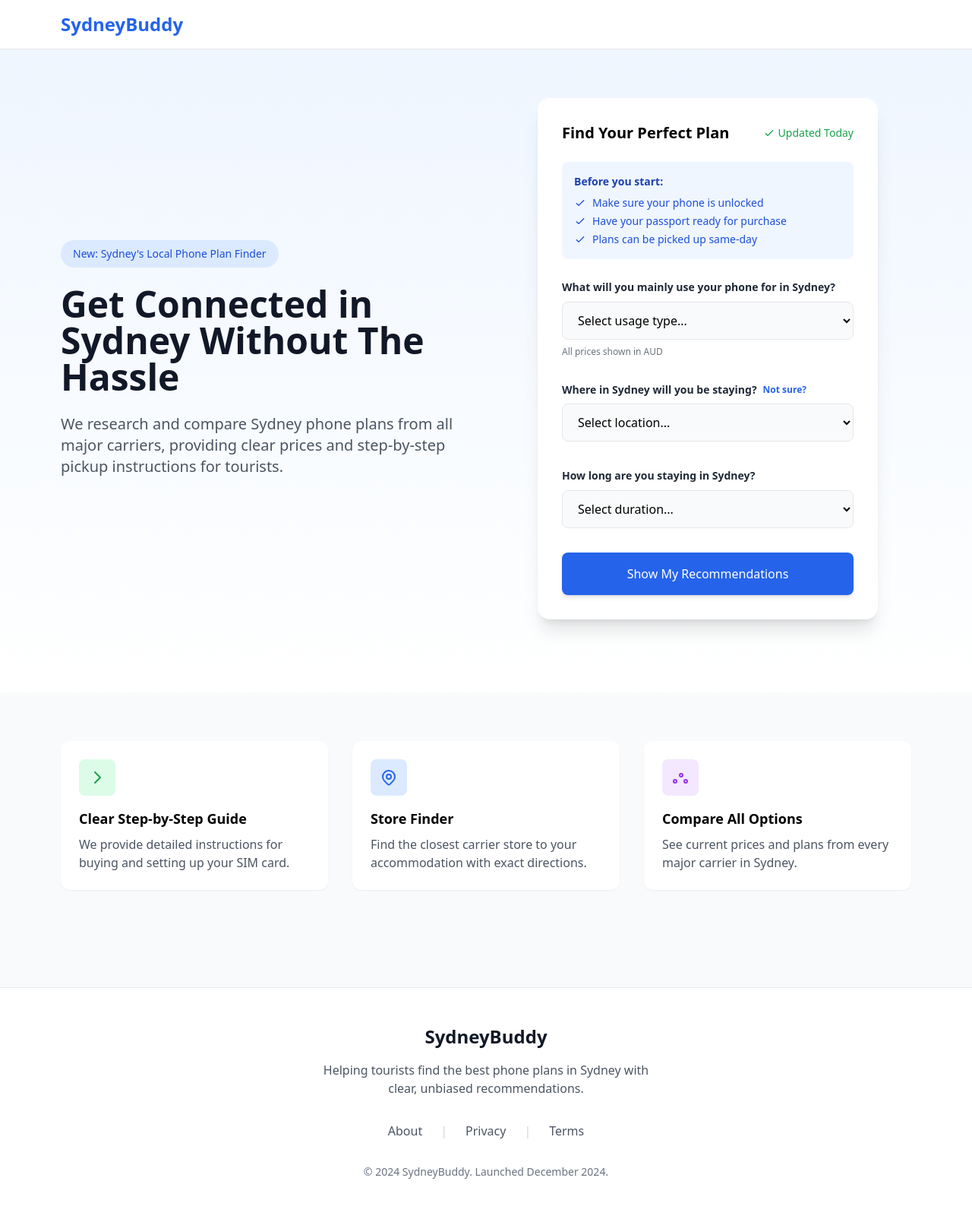
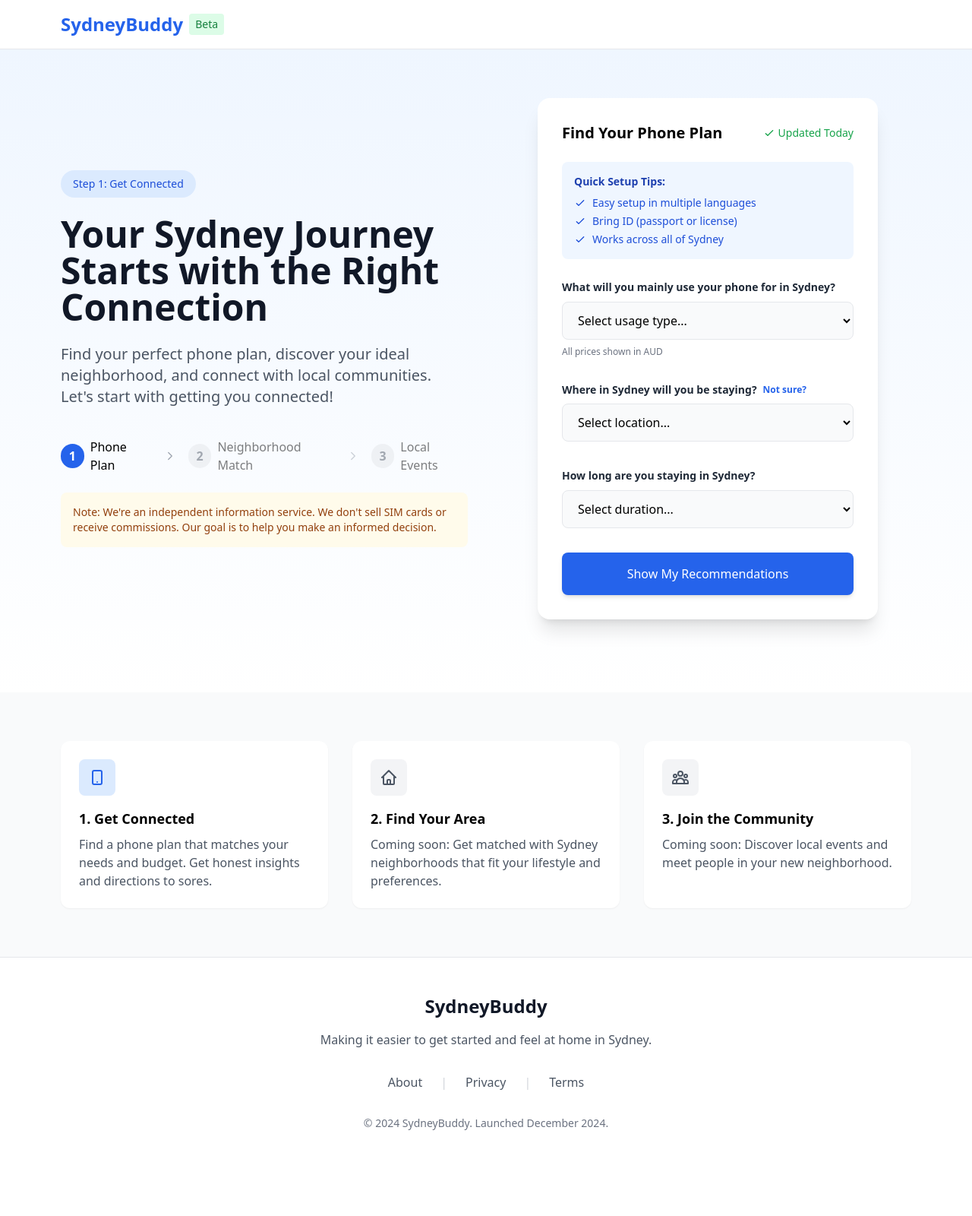
Before and after one commit to Raining-Vegetables/travel, a PHP site: page / in a window 1280 px wide. Shown: the whole page at 76% size. After the commit the page ends 1487 px from the top, so only its background shows below. Run offline with PHP 8.4, Linux system fonts and the light colour scheme; a stand-in replaces the project's code that opens the database connection; some libraries are stand-ins or nearby versions.

Commit message:
improving SEO

```diff
--- a/index.php
+++ b/index.php
@@ -1,20 +1,22 @@
-<?php
-// controllers/RecommendationController.php
-require_once 'config/access-db.php';
-require_once 'config/config.php';
-
-?>
-
 <!DOCTYPE html>
 <html lang="en">
+
 
 <head>
     <meta charset="UTF-8">
     <meta name="viewport" content="width=device-width, initial-scale=1.0">
-    <title>Sydney Tourist Phone Plans - Get Connected with Confidence</title>
+    <title>SydneyBuddy - Get Connected & Find Your Perfect Sydney Spot</title>
     <script src="https://cdn.tailwindcss.com"></script>
-    <meta name="description"
-        content="Find the perfect Sydney phone plan for tourists. Compare prices, get step-by-step setup guides, and find the nearest store. Save time and money on your Australian phone plan.">
+
+
+    <script src="https://cdn.tailwindcss.com"></script>
+
+    <!-- Enhanced SEO Meta Tags -->
+    <meta name="description" content="Start your Sydney journey right! Get connected with the perfect phone plan, find your ideal neighborhood, and connect with local communities. Your first step to feeling at home in Sydney.">
+
+    <!-- Additional Meta Tags -->
+    <meta name="keywords" content="sydney phone plans, sydney neighborhoods, new to sydney, moving to sydney, sydney communities">
+
 
     <!-- Open Graph / Facebook -->
     <meta property="og:type" content="website">
@@ -58,13 +60,10 @@ require_once 'config/config.php';
     <nav class="bg-white border-b">
         <div class="max-w-6xl mx-auto px-4">
             <div class="flex justify-between h-16 items-center">
-                <div class="flex items-center">
+                <div class="flex items-center gap-2">
                     <span class="text-2xl font-bold text-blue-600">SydneyBuddy</span>
+                    <span class="text-sm px-2 py-1 bg-green-100 text-green-700 rounded">Beta</span>
                 </div>
-                <!-- <div class="flex space-x-4 text-sm">
-                    <a href="#how-it-works" class="text-gray-600 hover:text-gray-900">How It Works</a>
-                    <a href="#contact" class="text-gray-600 hover:text-gray-900">Contact</a>
-                </div> -->
             </div>
         </div>
     </nav>
@@ -75,66 +74,81 @@ require_once 'config/config.php';
             <div class="flex flex-col md:flex-row items-center gap-12">
                 <div class="flex-1 space-y-6">
                     <div class="inline-block bg-blue-100 text-blue-700 px-4 py-2 rounded-full text-sm font-medium">
-                        New: Sydney's Local Phone Plan Finder
+                        Step 1: Get Connected
                     </div>
                     <h1 class="text-4xl md:text-5xl font-bold text-gray-900 leading-tight">
-                        Get Connected in Sydney Without The Hassle
+                        Your Sydney Journey Starts with the Right Connection
                     </h1>
                     <p class="text-xl text-gray-600">
-                        We research and compare Sydney phone plans from all major carriers, providing clear prices and
-                        step-by-step pickup instructions for tourists.
+                        Find your perfect phone plan, discover your ideal neighborhood, and connect with local communities. Let's start with getting you connected!
                     </p>
+
+                    <!-- Journey Steps -->
+                    <div class="flex items-center gap-4 pt-4">
+                        <div class="flex items-center gap-2">
+                            <div class="w-8 h-8 rounded-full bg-blue-600 text-white flex items-center justify-center font-bold">1</div>
+                            <span class="font-medium">Phone Plan</span>
+                        </div>
+                        <svg class="w-4 h-4 text-gray-400" fill="none" stroke="currentColor" viewBox="0 0 24 24">
+                            <path stroke-linecap="round" stroke-linejoin="round" stroke-width="2" d="M9 5l7 7-7 7" />
+                        </svg>
+                        <div class="flex items-center gap-2 opacity-50">
+                            <div class="w-8 h-8 rounded-full bg-gray-200 text-gray-600 flex items-center justify-center font-bold">2</div>
+                            <span class="font-medium">Neighborhood Match</span>
+                        </div>
+                        <svg class="w-4 h-4 text-gray-400 opacity-50" fill="none" stroke="currentColor" viewBox="0 0 24 24">
+                            <path stroke-linecap="round" stroke-linejoin="round" stroke-width="2" d="M9 5l7 7-7 7" />
+                        </svg>
+                        <div class="flex items-center gap-2 opacity-50">
+                            <div class="w-8 h-8 rounded-full bg-gray-200 text-gray-600 flex items-center justify-center font-bold">3</div>
+                            <span class="font-medium">Local Events</span>
+                        </div>
+                    </div>
+
+                    <!-- Important Notes -->
+                    <div class="bg-amber-50 rounded-lg p-4 mt-6">
+                        <p class="text-sm text-amber-800">
+                            Note: We're an independent information service. We don't sell SIM cards or receive commissions. Our goal is to help you make an informed decision.
+                        </p>
+                    </div>
                 </div>
+
                 <div class="flex-1">
                     <div class="bg-white rounded-2xl shadow-xl p-8 max-w-md mx-auto">
                         <div class="flex items-center justify-between mb-6">
-                            <h2 class="text-xl font-semibold">Find Your Perfect Plan</h2>
+                            <h2 class="text-xl font-semibold">Find Your Phone Plan</h2>
                             <div class="flex items-center text-sm text-green-600">
                                 <svg class="w-4 h-4 mr-1" fill="none" stroke="currentColor" viewBox="0 0 24 24">
-                                    <path stroke-linecap="round" stroke-linejoin="round" stroke-width="2"
-                                        d="M5 13l4 4L19 7"></path>
+                                    <path stroke-linecap="round" stroke-linejoin="round" stroke-width="2" d="M5 13l4 4L19 7" />
                                 </svg>
                                 Updated Today
                             </div>
                         </div>
 
-                        <!-- Pre-requirements Notice -->
+                        <!-- Quick Tips -->
                         <div class="mb-6 p-4 bg-blue-50 rounded-lg">
-                            <h3 class="text-sm font-semibold text-blue-800 mb-2">Before you start:</h3>
+                            <h3 class="text-sm font-semibold text-blue-800 mb-2">Quick Setup Tips:</h3>
                             <ul class="text-sm text-blue-700 space-y-1">
                                 <li class="flex items-center gap-2">
                                     <svg class="w-4 h-4" fill="none" stroke="currentColor" viewBox="0 0 24 24">
-                                        <path stroke-linecap="round" stroke-linejoin="round" stroke-width="2"
-                                            d="M5 13l4 4L19 7"></path>
+                                        <path stroke-linecap="round" stroke-linejoin="round" stroke-width="2" d="M5 13l4 4L19 7" />
                                     </svg>
-                                    Make sure your phone is unlocked
+                                    Easy setup in multiple languages
                                 </li>
                                 <li class="flex items-center gap-2">
                                     <svg class="w-4 h-4" fill="none" stroke="currentColor" viewBox="0 0 24 24">
-                                        <path stroke-linecap="round" stroke-linejoin="round" stroke-width="2"
-                                            d="M5 13l4 4L19 7"></path>
+                                        <path stroke-linecap="round" stroke-linejoin="round" stroke-width="2" d="M5 13l4 4L19 7" />
                                     </svg>
-                                    Have your passport ready for purchase
+                                    Bring ID (passport or license)
                                 </li>
                                 <li class="flex items-center gap-2">
                                     <svg class="w-4 h-4" fill="none" stroke="currentColor" viewBox="0 0 24 24">
-                                        <path stroke-linecap="round" stroke-linejoin="round" stroke-width="2"
-                                            d="M5 13l4 4L19 7"></path>
+                                        <path stroke-linecap="round" stroke-linejoin="round" stroke-width="2" d="M5 13l4 4L19 7" />
                                     </svg>
-                                    Plans can be picked up same-day
+                                    Works across all of Sydney
                                 </li>
                             </ul>
                         </div>
-
-                        <?php if (isset($_SESSION['error'])): ?>
-                            <div class="bg-red-100 border border-red-400 text-red-700 px-4 py-3 rounded relative mb-4">
-                                <?php
-                                echo htmlspecialchars($_SESSION['error']);
-                                unset($_SESSION['error']);
-                                ?>
-                            </div>
-                        <?php endif; ?>
-
 
                         <form action="controllers/RecommendationController.php" method="GET" class="space-y-8" id="planFinderForm">
 
@@ -196,54 +210,53 @@ require_once 'config/config.php';
                                 Show My Recommendations
                             </button>
                         </form>
+
                     </div>
                 </div>
             </div>
         </div>
     </div>
 
-    <!-- Trust Sections -->
+
+
+
+
+    <!-- Process Preview -->
     <div class="max-w-6xl mx-auto px-4 py-16">
-        <!-- Trust Badges -->
-        <div class="grid grid-cols-1 md:grid-cols-3 gap-8 mb-16">
+        <div class="grid grid-cols-1 md:grid-cols-3 gap-8">
             <div class="bg-white rounded-xl p-6 shadow-sm">
-                <div class="w-12 h-12 bg-green-100 rounded-lg flex items-center justify-center mb-4">
-                    <svg class="w-6 h-6 text-green-600" fill="none" stroke="currentColor" viewBox="0 0 24 24">
-                        <path stroke-linecap="round" stroke-linejoin="round" stroke-width="2" d="M9 5l7 7-7 7"></path>
+                <div class="w-12 h-12 bg-blue-100 rounded-lg flex items-center justify-center mb-4">
+                    <svg class="w-6 h-6 text-blue-600" fill="none" stroke="currentColor" viewBox="0 0 24 24">
+                        <path stroke-linecap="round" stroke-linejoin="round" stroke-width="2" d="M12 18h.01M8 21h8a2 2 0 002-2V5a2 2 0 00-2-2H8a2 2 0 00-2 2v14a2 2 0 002 2z" />
                     </svg>
                 </div>
-                <h3 class="text-lg font-semibold mb-2">Clear Step-by-Step Guide</h3>
-                <p class="text-gray-600">We provide detailed instructions for buying and setting up your SIM card.</p>
+                <h3 class="text-lg font-semibold mb-2">1. Get Connected</h3>
+                <p class="text-gray-600">Find a phone plan that matches your needs and budget. Get honest insights and directions to sores.</p>
             </div>
 
             <div class="bg-white rounded-xl p-6 shadow-sm">
-                <div class="w-12 h-12 bg-blue-100 rounded-lg flex items-center justify-center mb-4">
-                    <svg class="w-6 h-6 text-blue-600" fill="none" stroke="currentColor" viewBox="0 0 24 24">
-                        <path stroke-linecap="round" stroke-linejoin="round" stroke-width="2"
-                            d="M17.657 16.657L13.414 20.9a1.998 1.998 0 01-2.827 0l-4.244-4.243a8 8 0 1111.314 0z">
-                        </path>
-                        <path stroke-linecap="round" stroke-linejoin="round" stroke-width="2"
-                            d="M15 11a3 3 0 11-6 0 3 3 0 016 0z"></path>
+                <div class="w-12 h-12 bg-gray-100 rounded-lg flex items-center justify-center mb-4">
+                    <svg class="w-6 h-6 text-gray-600" fill="none" stroke="currentColor" viewBox="0 0 24 24">
+                        <path stroke-linecap="round" stroke-linejoin="round" stroke-width="2" d="M3 12l2-2m0 0l7-7 7 7M5 10v10a1 1 0 001 1h3m10-11l2 2m-2-2v10a1 1 0 01-1 1h-3m-6 0a1 1 0 001-1v-4a1 1 0 011-1h2a1 1 0 011 1v4a1 1 0 001 1m-6 0h6" />
                     </svg>
                 </div>
-                <h3 class="text-lg font-semibold mb-2">Store Finder</h3>
-                <p class="text-gray-600">Find the closest carrier store to your accommodation with exact directions.</p>
+                <h3 class="text-lg font-semibold mb-2">2. Find Your Area</h3>
+                <p class="text-gray-600">Coming soon: Get matched with Sydney neighborhoods that fit your lifestyle and preferences.</p>
             </div>
 
             <div class="bg-white rounded-xl p-6 shadow-sm">
-                <div class="w-12 h-12 bg-purple-100 rounded-lg flex items-center justify-center mb-4">
-                    <svg class="w-6 h-6 text-purple-600" fill="none" stroke="currentColor" viewBox="0 0 24 24">
-                        <path stroke-linecap="round" stroke-linejoin="round" stroke-width="2"
-                            d="M15 9a2 2 0 11-4 0 2 2 0 014 0zm6 8a2 2 0 11-4 0 2 2 0 014 0zM7 17a2 2 0 11-4 0 2 2 0 014 0z">
-                        </path>
+                <div class="w-12 h-12 bg-gray-100 rounded-lg flex items-center justify-center mb-4">
+                    <svg class="w-6 h-6 text-gray-600" fill="none" stroke="currentColor" viewBox="0 0 24 24">
+                        <path stroke-linecap="round" stroke-linejoin="round" stroke-width="2" d="M17 20h5v-2a3 3 0 00-5.356-1.857M17 20H7m10 0v-2c0-.656-.126-1.283-.356-1.857M7 20H2v-2a3 3 0 015.356-1.857M7 20v-2c0-.656.126-1.283.356-1.857m0 0a5.002 5.002 0 019.288 0M15 7a3 3 0 11-6 0 3 3 0 016 0zm6 3a2 2 0 11-4 0 2 2 0 014 0zM7 10a2 2 0 11-4 0 2 2 0 014 0z" />
                     </svg>
                 </div>
-                <h3 class="text-lg font-semibold mb-2">Compare All Options</h3>
-                <p class="text-gray-600">See current prices and plans from every major carrier in Sydney.</p>
+                <h3 class="text-lg font-semibold mb-2">3. Join the Community</h3>
+                <p class="text-gray-600">Coming soon: Discover local events and meet people in your new neighborhood.</p>
             </div>
         </div>
     </div>
 
+    <!-- Footer -->
     <!-- Modern Centered Footer -->
     <footer class="bg-white border-t">
         <div class="max-w-6xl mx-auto px-4 py-12">
@@ -251,7 +264,7 @@ require_once 'config/config.php';
             <div class="text-center mb-8">
                 <h3 class="text-2xl font-bold text-gray-900 mb-4">SydneyBuddy</h3>
                 <p class="text-gray-600 max-w-md mx-auto">
-                    Helping tourists find the best phone plans in Sydney with clear, unbiased recommendations.
+                    Making it easier to get started and feel at home in Sydney.
                 </p>
             </div>
 
@@ -273,65 +286,6 @@ require_once 'config/config.php';
             </div>
         </div>
     </footer>
-
-    <script>
-        // Enhanced form submission tracking
-        document.getElementById('planFinderForm').addEventListener('submit', function(e) {
-            const usage = document.getElementById('usage').value;
-            const location = document.getElementById('location').value;
-            const duration = document.getElementById('duration').value;
-
-            gtag('event', 'form_submission', {
-                'event_category': 'engagement',
-                'event_label': `${usage}_${location}_${duration}`,
-                'usage_type': usage,
-                'location_selected': location,
-                'duration_selected': duration
-            });
-
-            // Track as a conversion
-            gtag('event', 'conversion', {
-                'send_to': 'G-T8TD7ZWF6Q',
-                'event_category': 'form',
-                'event_label': 'plan_finder_submission'
-            });
-        });
-
-        // Track location help clicks
-        document.querySelector('button[onclick]').addEventListener('click', function() {
-            gtag('event', 'location_help_click', {
-                'event_category': 'engagement',
-                'event_label': 'location_guide',
-                'non_interaction': false
-            });
-        });
-
-        // Track dropdown selections
-        ['usage', 'location', 'duration'].forEach(fieldId => {
-            document.getElementById(fieldId).addEventListener('change', function(e) {
-                gtag('event', 'field_selection', {
-                    'event_category': 'form_interaction',
-                    'event_label': fieldId,
-                    'field_value': e.target.value
-                });
-            });
-        });
-
-
-        // Track time spent on page
-        let startTime = new Date();
-        window.addEventListener('beforeunload', function() {
-            const endTime = new Date();
-            const timeSpent = Math.round((endTime - startTime) / 1000);
-
-            gtag('event', 'time_spent', {
-                'event_category': 'engagement',
-                'event_label': 'page_time',
-                'value': timeSpent
-            });
-        });
-    </script>
-
 </body>
 
 </html>
```
